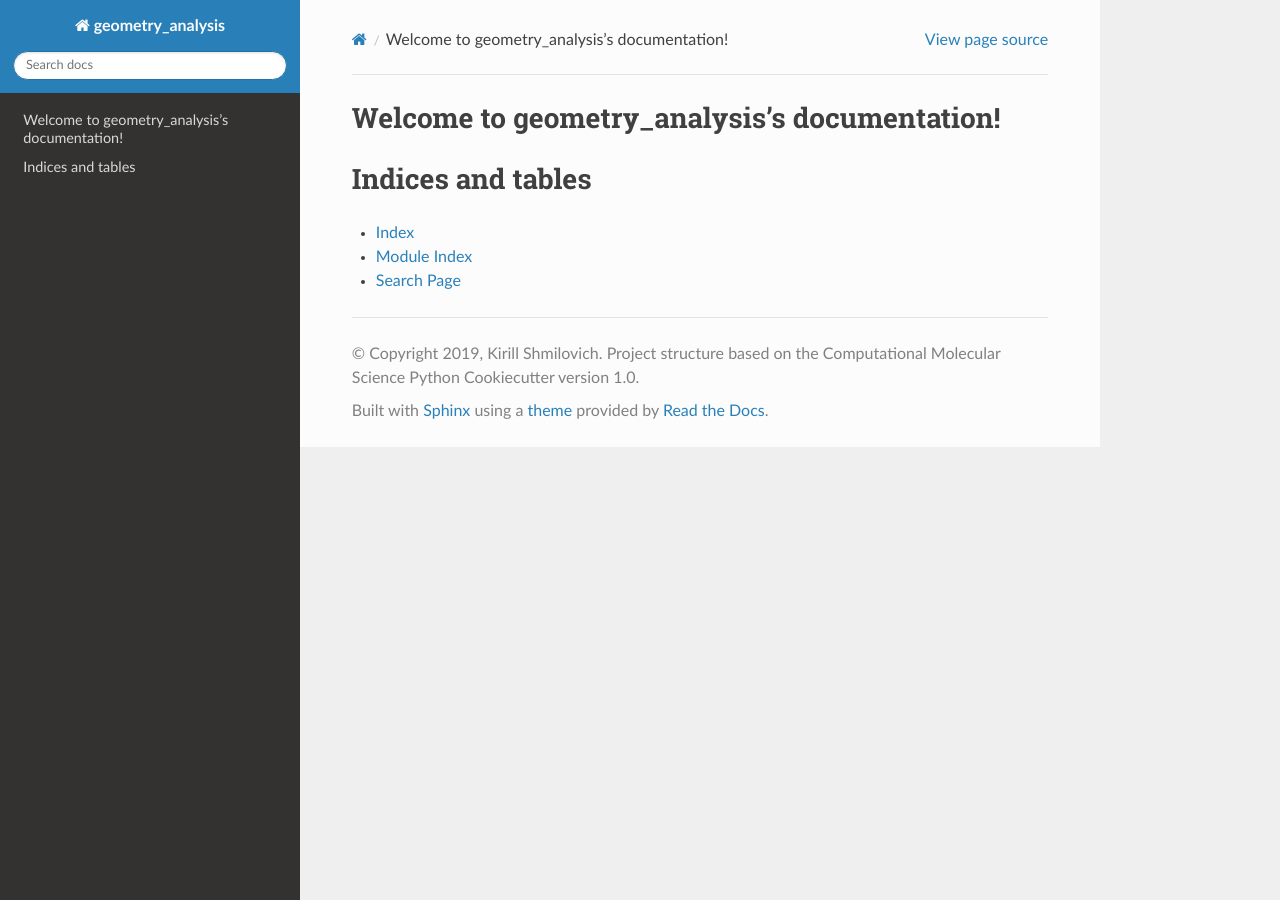
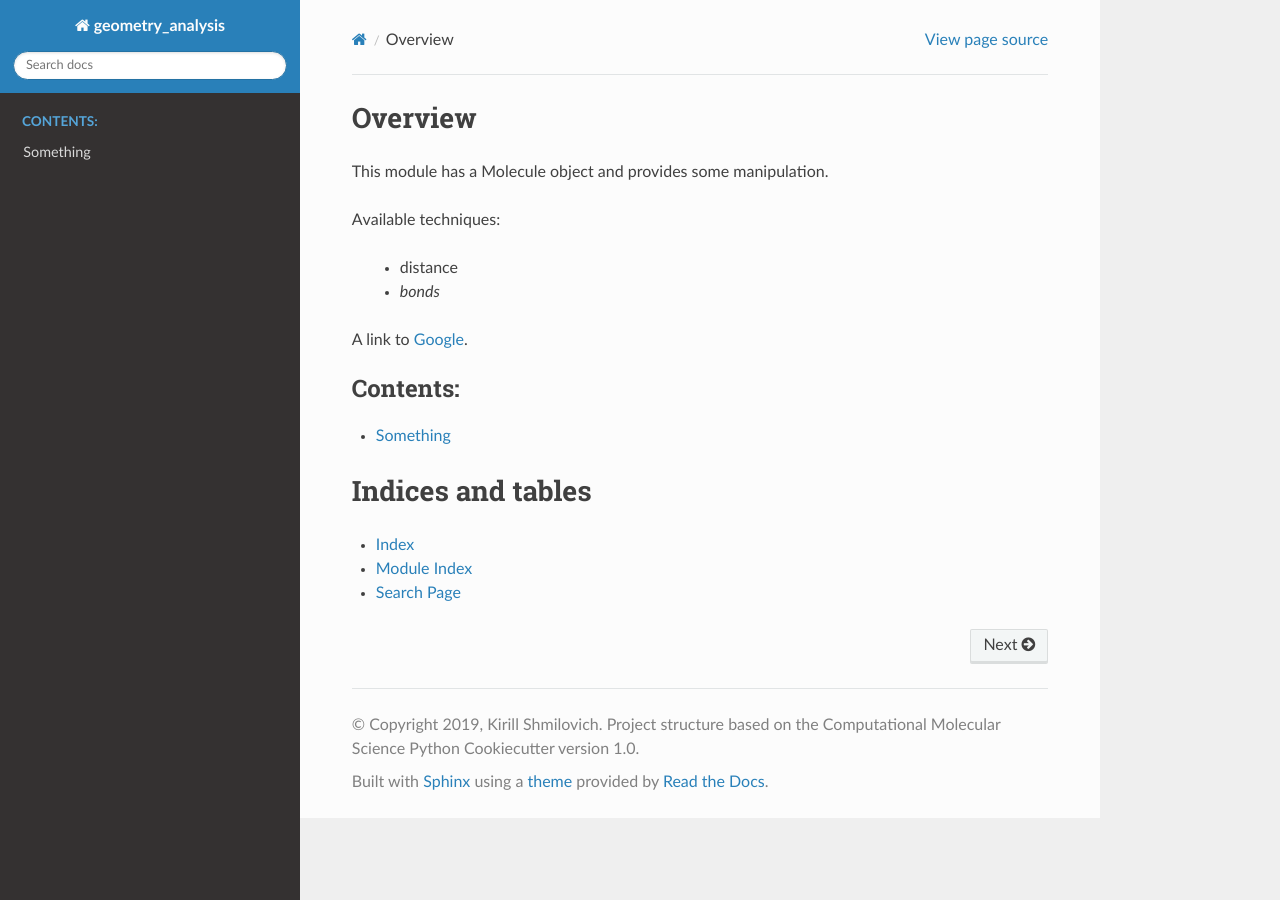
Before and after one commit to KirillShmilovich/geometry_analysis, a Sphinx documentation site: the page built from docs/index.rst, in a window 1280 px wide. Built offline with Sphinx 7.4.7 and the Read the Docs theme 2.0.0, drawn with Linux system fonts in a browser that asks for light colours.

Commit message:
Additional text to index.rst and adds something.rst

```diff
--- a/docs/index.rst
+++ b/docs/index.rst
@@ -3,12 +3,23 @@
    You can adapt this file completely to your liking, but it should at least
    contain the root `toctree` directive.
 
-Welcome to geometry_analysis's documentation!
+Overview
 =========================================================
+
+This module has a Molecule object and provides some manipulation.
+
+Available techniques:
+
+ - distance
+ - *bonds*
+
+A link to `Google <https://www.google.com>`_.
 
 .. toctree::
    :maxdepth: 2
    :caption: Contents:
+
+   something
 
 
 
--- /dev/null
+++ b/docs/something.rst
@@ -0,0 +1,4 @@
+Something
+=========
+
+Lorem ipsum, something.
```
